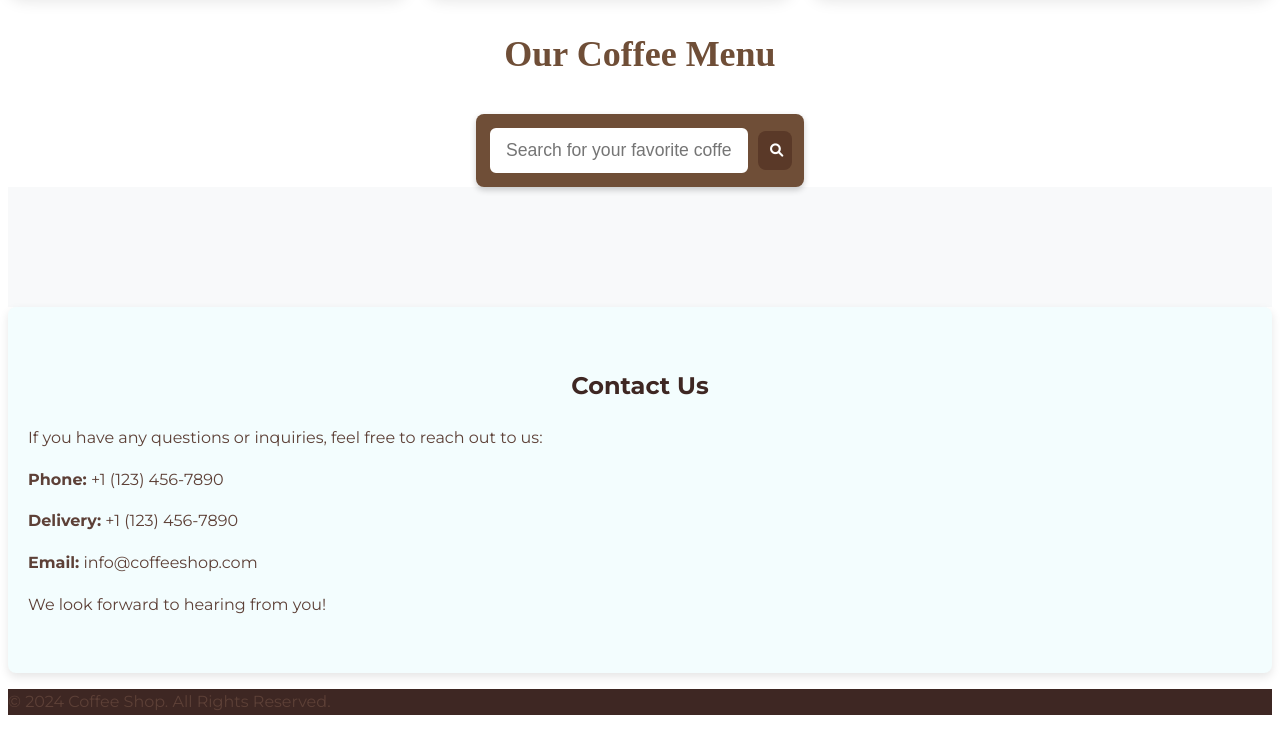
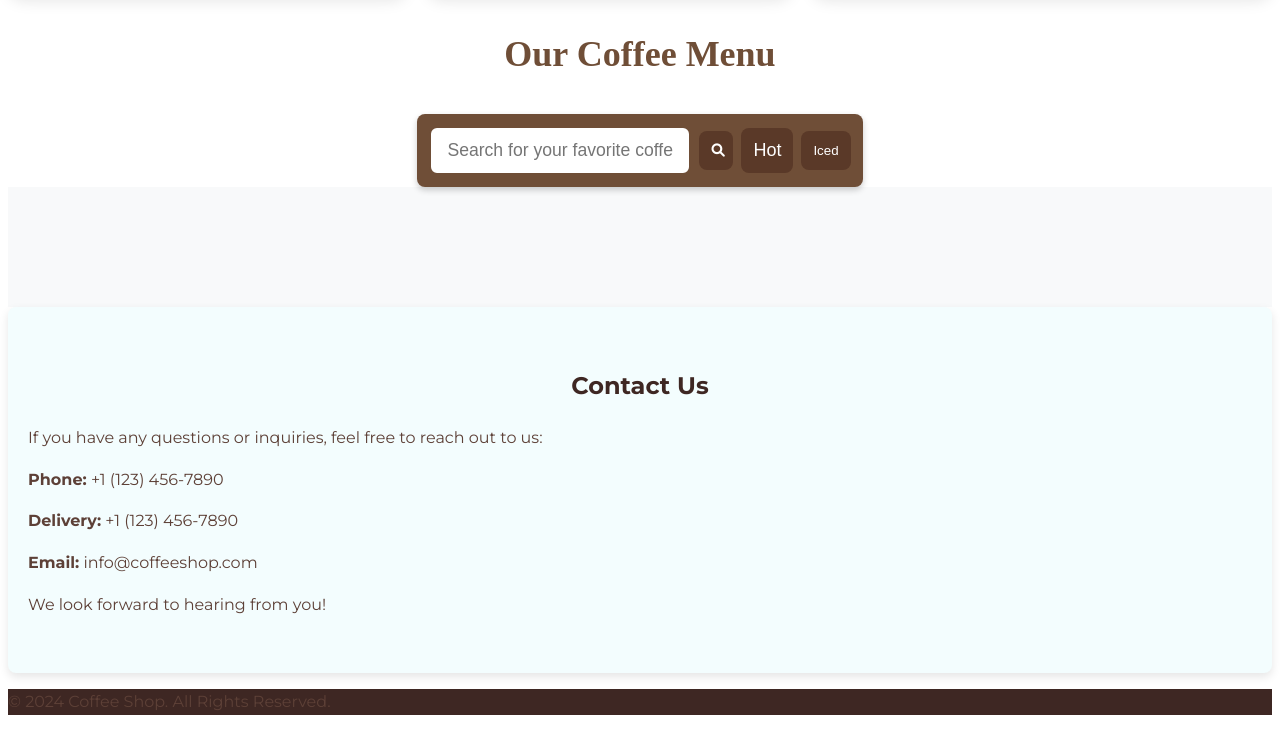
Before and after one commit to alomrisarah/coffee-shope, a plain HTML site: page index.html in a window 1280 px wide. Shown: the part 967-1698 px from the top of the page. Drawn offline with nearby package versions, Linux system fonts and the light colour scheme; no server answers.

Commit message:
Update index.html

```diff
--- a/index.html
+++ b/index.html
@@ -21,7 +21,7 @@
         <a href="#services">Services</a>
         <a href="#menu">Menu</a>
         <a href="#contact">Contact</a>
-    <a href="javascript:void(0);"  class="icon" onclick="myFunction()">
+        <a href="javascript:void(0);" class="icon" onclick="myFunction()">
             <i class="fa fa-bars"></i>
         </a>
     </div>
@@ -78,15 +78,17 @@
             <div class="col-md-6">
                 <div class="search-container d-flex align-items-center">
                     <input type="text" class="form-control" id="search-input"
-                        placeholder="Search for your favorite coffee..."
-                    aria-label="Search input" />
+                        placeholder="Search for your favorite coffee..." aria-label="Search input" />
                     <button class="btn" id="search-btn" aria-label="Search">
                         <i class="fas fa-search"></i>
                     </button>
+                    <button class="btn btn-primary ml-2" id="hot-btn" aria-label="Hot Coffee">Hot</button>
+                    <button class="btn btn-secondary ml-2" id="iced-btn" aria-label="Iced Coffee">Iced</button>
                 </div>
             </div>
         </div>
     </div>
+
     <div id="menu" class="menu-container"></div>
 
     <section id="contact" class="contact py-5 bg-white">
```
Lines whose indentation alone changed are shown as unchanged.
